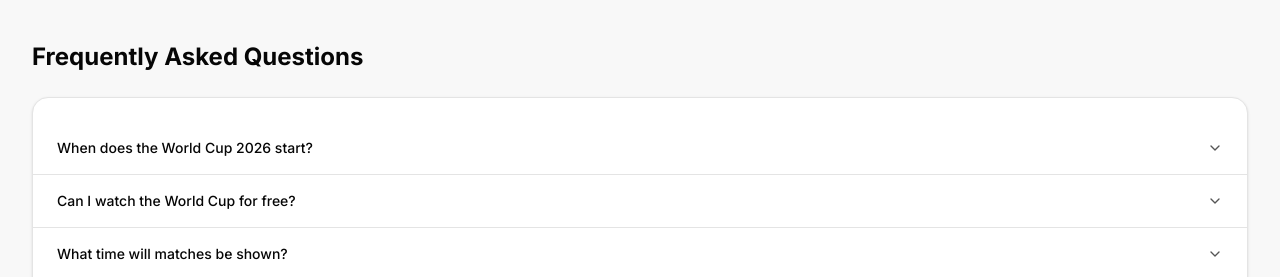
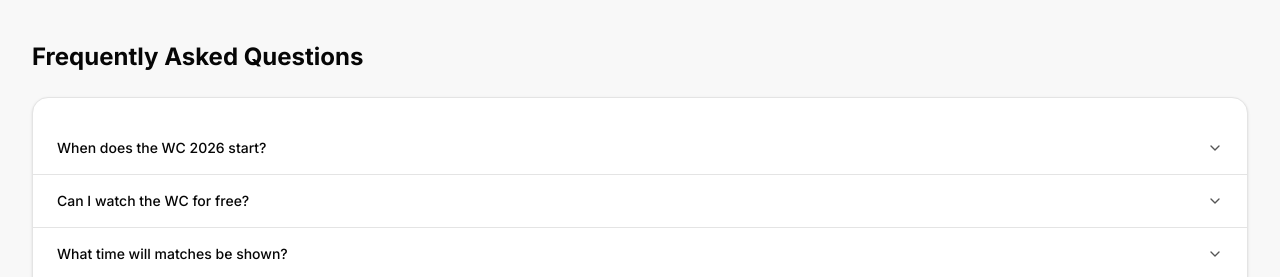
Before and after one commit to Amo451/GoalOracle, a Next.js app in the folder goal-oracle-final/: page /streaming in a window 1280 px wide. Shown: the part 1780-2057 px from the top of the page. Built offline with nearby package versions, Linux system fonts and the light colour scheme.

Commit message:
Update page.tsx

```diff
--- a/goal-oracle-final/app/streaming/page.tsx
+++ b/goal-oracle-final/app/streaming/page.tsx
@@ -13,11 +13,11 @@ import {
 } from "@/components/ui/accordion"
 
 export const metadata: Metadata = {
-  title: "How to Watch World Cup 2026 - Streaming Guide",
-  description: "Complete guide on how to watch FIFA World Cup 2026 live. Free streaming options, TV channels, and broadcasting rights by country.",
+  title: "How to Watch WC 2026 - Streaming Guide",
+  description: "Complete guide on how to watch WC 2026 live. Free streaming options, TV channels, and broadcasting rights by country.",
   openGraph: {
     title: "World Cup 2026 Streaming Guide | GoalOracle AI",
-    description: "How to watch every World Cup 2026 match - free streams, TV channels, and more.",
+    description: "How to watch every WC 2026 match - free streams, TV channels, and more.",
   },
 }
 
@@ -90,11 +90,11 @@ const streamingOptions = [
 
 const faqs = [
   {
-    question: "When does the World Cup 2026 start?",
-    answer: "The FIFA World Cup 2026 kicks off in June 2026 with matches held across the United States, Canada, and Mexico. The tournament runs for approximately one month."
+    question: "When does the WC 2026 start?",
+    answer: "The WC 2026 kicks off in June 2026 with matches held across the United States, Canada, and Mexico. The tournament runs for approximately one month."
   },
   {
-    question: "Can I watch the World Cup for free?",
+    question: "Can I watch the WC for free?",
     answer: "Yes! Many countries have free-to-air coverage including the UK (BBC, ITV), Australia (SBS), and the US (FOX, Telemundo). Check our country guide above for your local options."
   },
   {
```
